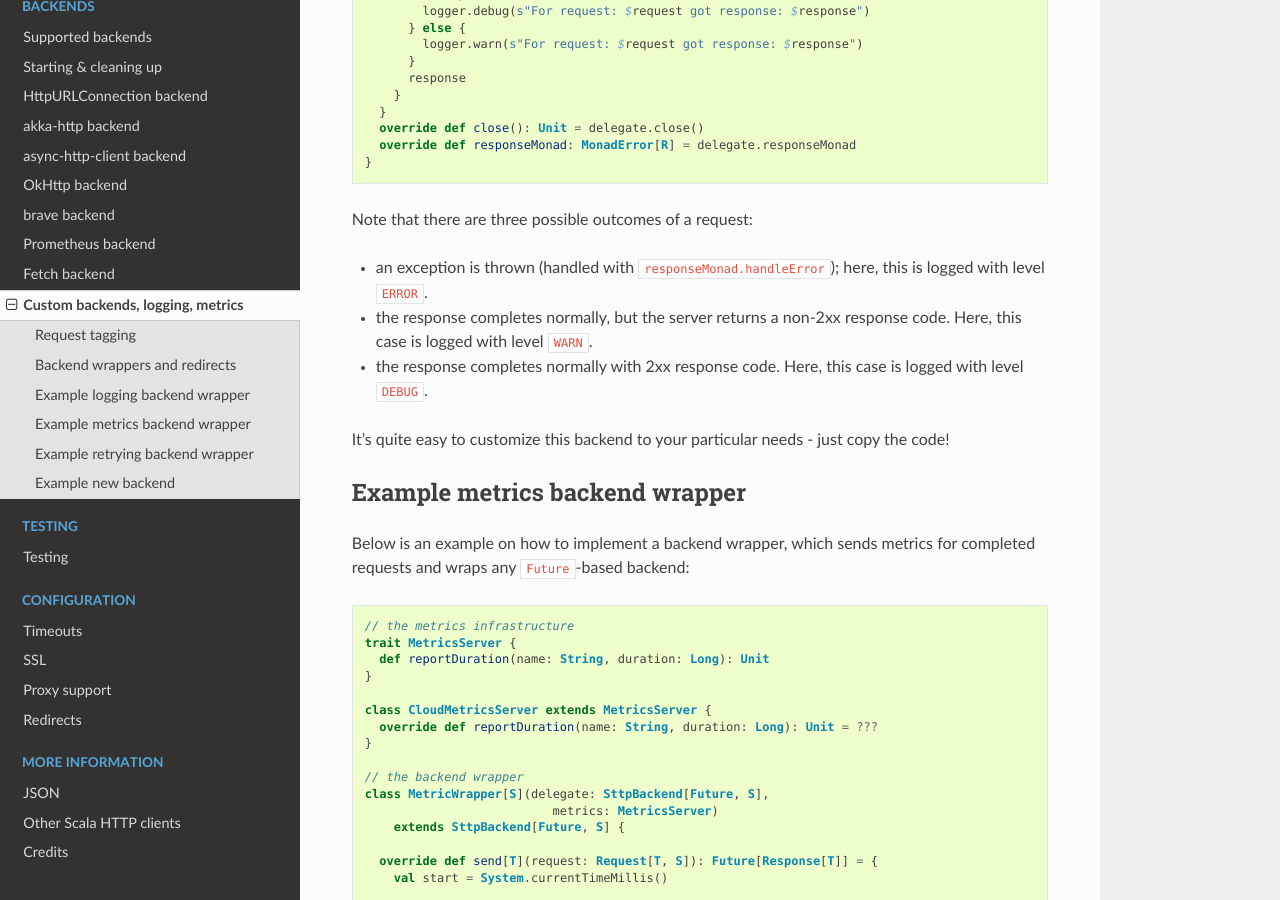
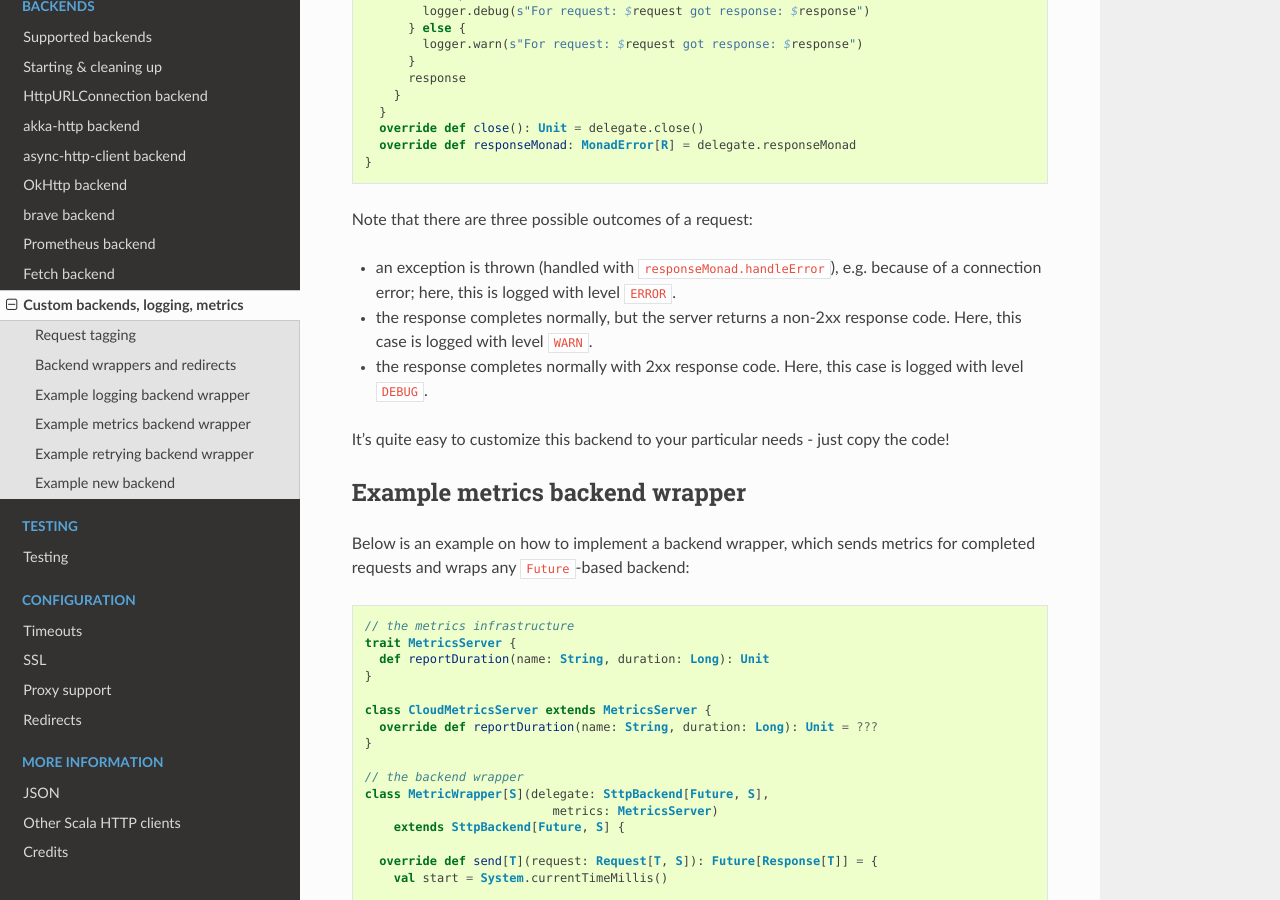
Before and after one commit to softwaremill/sttp, a Sphinx documentation site: the page built from docs/backends/custom.rst, in a window 1280 px wide and 900 px high, scrolled down 1704 px. Built offline with Sphinx 7.4.7 and the Read the Docs theme 2.0.0, drawn with Linux system fonts in a browser that asks for light colours.

Commit message:
Formatting

```diff
--- a/docs/backends/custom.rst
+++ b/docs/backends/custom.rst
@@ -74,7 +74,7 @@ Often it's useful to setup system-wide logging for failed requests. This is poss
 
 Note that there are three possible outcomes of a request:
 
-* an exception is thrown (handled with ``responseMonad.handleError``); here, this is logged with level ``ERROR``.
+* an exception is thrown (handled with ``responseMonad.handleError``), e.g. because of a connection error; here, this is logged with level ``ERROR``.
 * the response completes normally, but the server returns a non-2xx response code. Here, this case is logged with level ``WARN``.
 * the response completes normally with 2xx response code. Here, this case is logged with level ``DEBUG``.
 
```
